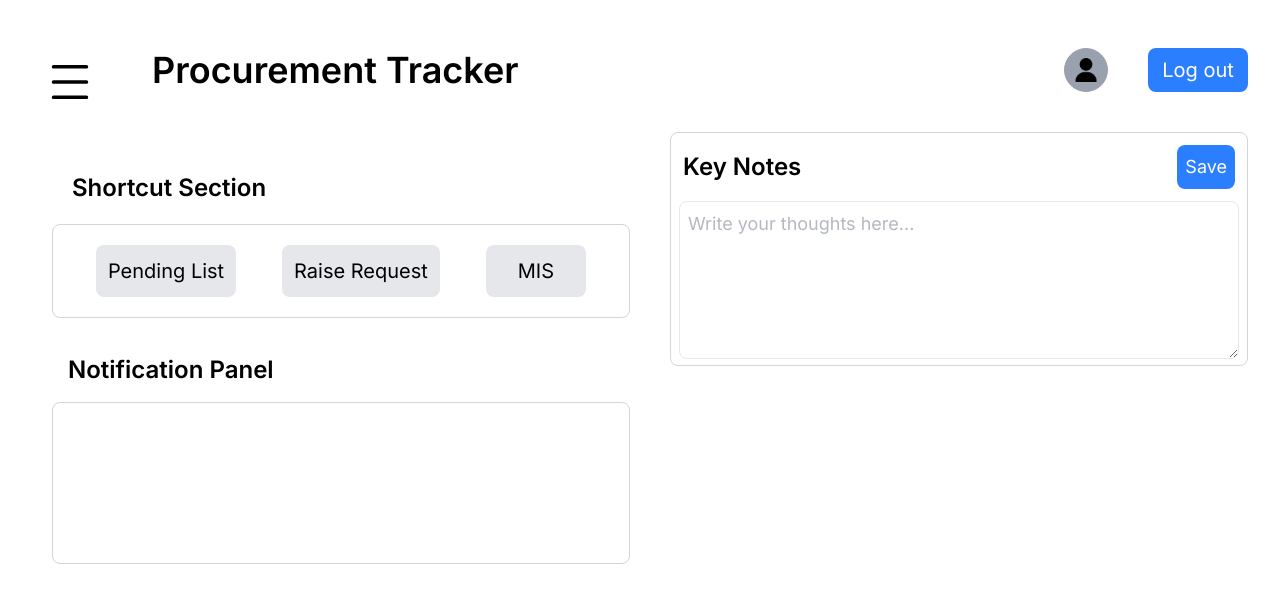
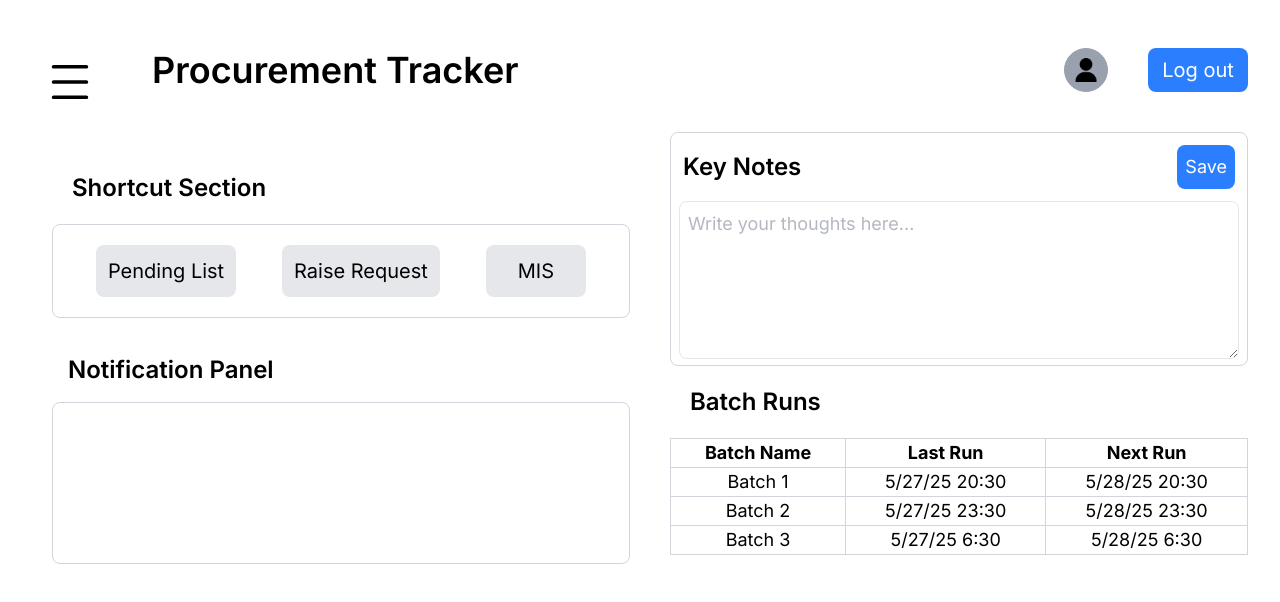
Before and after one commit to arya23923/procurement-tracker-system, a React (Vite) app: page / in a window 1280 px wide. Shown: the top 602 px of the page. Built offline with nearby package versions, Linux system fonts and the light colour scheme.

Commit message:
table skeleton formed

```diff
--- a/src/App.jsx
+++ b/src/App.jsx
@@ -4,6 +4,7 @@ import Sidebar from './components/Sidebar'
 import Shortcut from './components/Shortcut'
 import Key from './components/Key'
 import Notification from './components/Notification'
+import Batch from './components/Batch'
 
 function App() {
   return (
@@ -18,6 +19,7 @@ function App() {
           </div>
           <div className='flex flex-col flex-1 md:pl-5'>
             <Key />
+            <Batch />
           </div>
         </div>
       </div>
--- a/src/components/Batch.tsx
+++ b/src/components/Batch.tsx
@@ -0,0 +1,40 @@
+import { FC } from "react";
+
+interface Batchrun {
+    name : string,
+    lastrun : string,
+    nextrun : string,
+}
+
+const Batch : FC = () => {
+    const data : Batchrun[] = [
+        {name : "Batch 1", lastrun : "5/27/25 20:30", nextrun : "5/28/25 20:30"},
+        {name : "Batch 2", lastrun : "5/27/25 23:30", nextrun : "5/28/25 23:30"},
+        {name : "Batch 3", lastrun : "5/27/25 6:30", nextrun : "5/28/25 6:30"},
+    ]
+    return(
+        <div className="flex flex-col items-start">
+            <p className="font-semibold md:text-2xl p-5">Batch Runs</p>
+            <table className="text-sm font-normal p-5 border rounded-lg border-gray-300 w-full md:text-lg">
+               <thead className="font-normal p-5">
+                    <tr>
+                        <th className="border border-gray-300">Batch Name</th>
+                        <th className="border border-gray-300">Last Run</th>
+                        <th className="border border-gray-300">Next Run</th>
+                    </tr>
+               </thead>
+                <tbody className="p-5">
+                    {data.map((row, index) => (
+                        <tr key={index} className="p-5">
+                            <td className="border border-gray-300">{row.name}</td>
+                            <td className="border border-gray-300">{row.lastrun}</td>
+                            <td className="border border-gray-300">{row.nextrun}</td>
+                        </tr>
+                    ))}
+                </tbody>
+            </table>
+        </div>
+    )
+}
+
+export default Batch;
```
